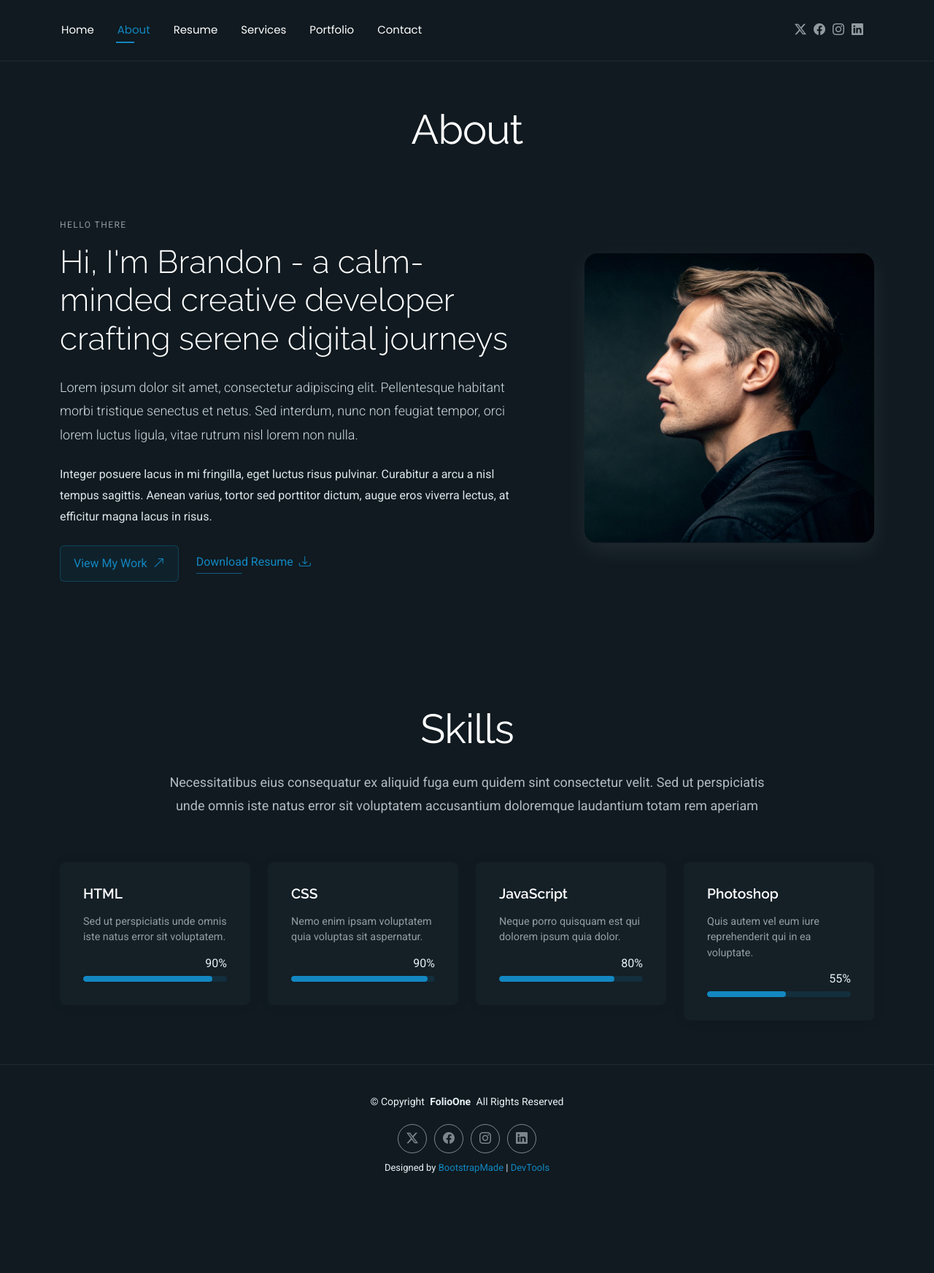
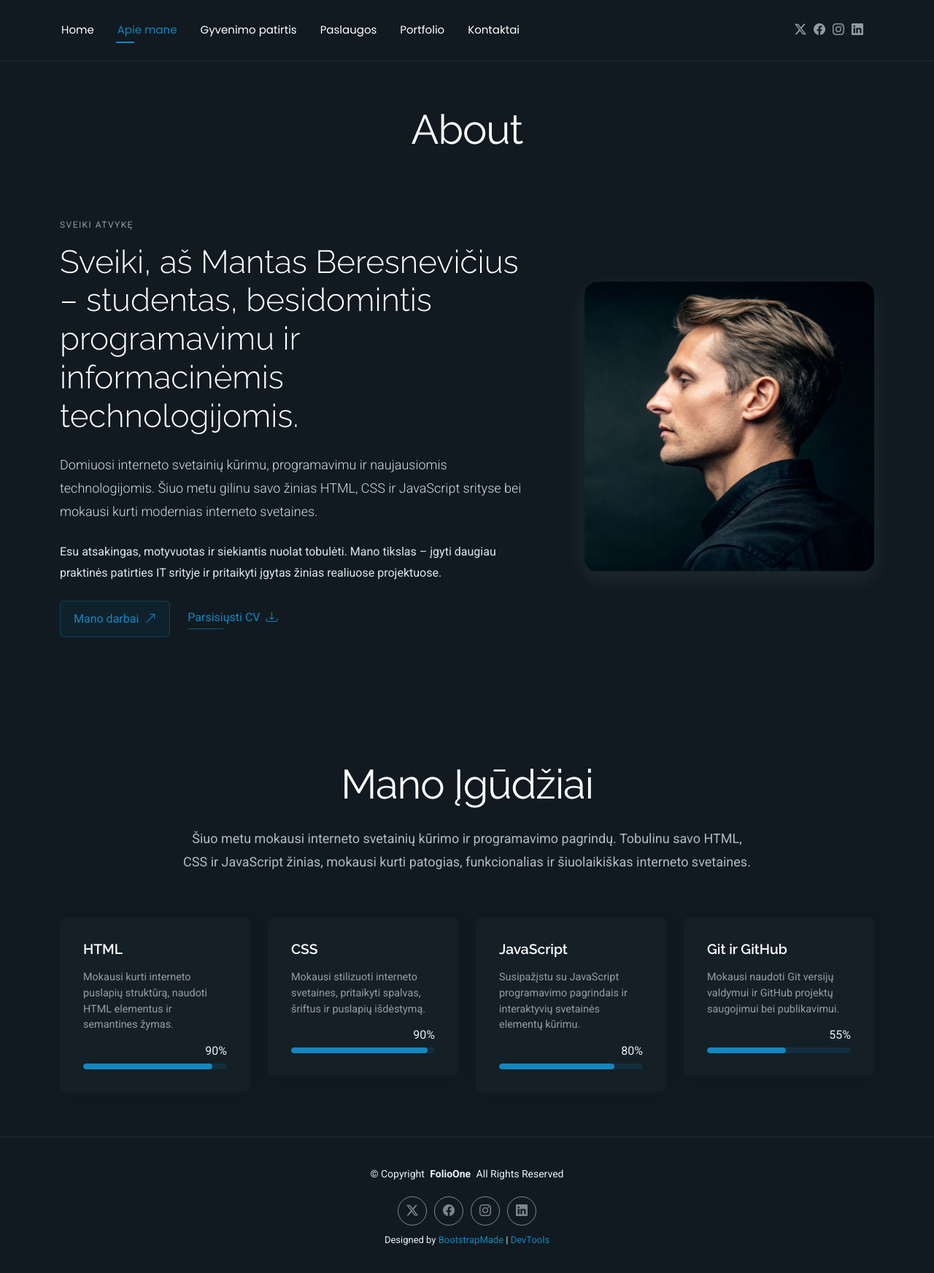
Before and after one commit to mantelisb397/mantelisb397.github.io, a plain HTML site: page about.html in a window 1280 px wide. Shown: the whole page at 73% size. Before the commit the page ends 1650 px from the top, so only its background shows below. Drawn offline with Linux system fonts and the light colour scheme.

Commit message:
Atnaujinta CV svetaine ir favicon

```diff
--- a/about.html
+++ b/about.html
@@ -49,11 +49,11 @@
       <nav id="navmenu" class="navmenu">
         <ul>
           <li><a href="index.html">Home</a></li>
-          <li><a href="about.html" class="active">About</a></li>
-          <li><a href="resume.html">Resume</a></li>
-          <li><a href="services.html">Services</a></li>
+          <li><a href="about.html" class="active">Apie mane</a></li>
+          <li><a href="resume.html">Gyvenimo patirtis</a></li>
+          <li><a href="services.html">Paslaugos</a></li>
           <li><a href="portfolio.html">Portfolio</a></li>
-          <li><a href="contact.html">Contact</a></li>
+          <li><a href="contact.html">Kontaktai</a></li>
         </ul>
         <i class="mobile-nav-toggle d-xl-none bi bi-list"></i>
       </nav>
@@ -84,21 +84,21 @@
         <div class="row align-items-center justify-content-between gy-5 mb-5">
           <div class="col-lg-7" data-aos="fade-right" data-aos-delay="150">
             <div class="intro-content">
-              <span class="eyebrow">Hello there</span>
-              <h2 class="headline">Hi, I'm Brandon - a calm-minded creative developer crafting serene digital journeys</h2>
+              <span class="eyebrow">SVEIKI ATVYKĘ</span>
+              <h2 class="headline">Sveiki, aš Mantas Beresnevičius – studentas, besidomintis programavimu ir informacinėmis technologijomis.</h2>
               <p class="lead">
-                Lorem ipsum dolor sit amet, consectetur adipiscing elit. Pellentesque habitant morbi tristique senectus et netus. Sed interdum, nunc non feugiat tempor, orci lorem luctus ligula, vitae rutrum nisl lorem non nulla.
+                Domiuosi interneto svetainių kūrimu, programavimu ir naujausiomis technologijomis. Šiuo metu gilinu savo žinias HTML, CSS ir JavaScript srityse bei mokausi kurti modernias interneto svetaines.
               </p>
               <p>
-                Integer posuere lacus in mi fringilla, eget luctus risus pulvinar. Curabitur a arcu a nisl tempus sagittis. Aenean varius, tortor sed porttitor dictum, augue eros viverra lectus, at efficitur magna lacus in risus.
+                Esu atsakingas, motyvuotas ir siekiantis nuolat tobulėti. Mano tikslas – įgyti daugiau praktinės patirties IT srityje ir pritaikyti įgytas žinias realiuose projektuose.
               </p>
 
               <div class="cta-group">
                 <a href="#portfolio" class="btn-ghost">
-                  View My Work <i class="bi bi-arrow-up-right"></i>
+                  Mano darbai <i class="bi bi-arrow-up-right"></i>
                 </a>
                 <a href="#" class="link-underline">
-                  Download Resume <i class="bi bi-download"></i>
+                  Parsisiųsti CV <i class="bi bi-download"></i>
                 </a>
               </div>
             </div>
@@ -119,8 +119,8 @@
 
       <!-- Section Title -->
       <div class="container section-title" data-aos="fade-up">
-        <h2>Skills</h2>
-        <p>Necessitatibus eius consequatur ex aliquid fuga eum quidem sint consectetur velit. Sed ut perspiciatis unde omnis iste natus error sit voluptatem accusantium doloremque laudantium totam rem aperiam</p>
+        <h2>Mano Įgūdžiai</h2>
+        <p>Šiuo metu mokausi interneto svetainių kūrimo ir programavimo pagrindų. Tobulinu savo HTML, CSS ir JavaScript žinias, mokausi kurti patogias, funkcionalias ir šiuolaikiškas interneto svetaines.</p>
       </div><!-- End Section Title -->
 
       <div class="container" data-aos="fade-up" data-aos-delay="100">
@@ -130,7 +130,7 @@
           <div class="col-md-6 col-lg-3" data-aos="fade-up" data-aos-delay="100">
             <div class="skill-box">
               <h3>HTML</h3>
-              <p>Sed ut perspiciatis unde omnis iste natus error sit voluptatem.</p>
+              <p>Mokausi kurti interneto puslapių struktūrą, naudoti HTML elementus ir semantines žymas.</p>
               <span class="text-end d-block">90%</span>
               <div class="progress">
                 <div class="progress-bar" role="progressbar" aria-valuenow="90" aria-valuemin="0" aria-valuemax="100"></div>
@@ -141,7 +141,7 @@
           <div class="col-md-6 col-lg-3" data-aos="fade-up" data-aos-delay="200">
             <div class="skill-box">
               <h3>CSS</h3>
-              <p>Nemo enim ipsam voluptatem quia voluptas sit aspernatur.</p>
+              <p>Mokausi stilizuoti interneto svetaines, pritaikyti spalvas, šriftus ir puslapių išdėstymą.</p>
               <span class="text-end d-block">90%</span>
               <div class="progress">
                 <div class="progress-bar" role="progressbar" aria-valuenow="95" aria-valuemin="0" aria-valuemax="100"></div>
@@ -152,7 +152,7 @@
           <div class="col-md-6 col-lg-3" data-aos="fade-up" data-aos-delay="300">
             <div class="skill-box">
               <h3>JavaScript</h3>
-              <p>Neque porro quisquam est qui dolorem ipsum quia dolor.</p>
+              <p>Susipažįstu su JavaScript programavimo pagrindais ir interaktyvių svetainės elementų kūrimu.</p>
               <span class="text-end d-block">80%</span>
               <div class="progress">
                 <div class="progress-bar" role="progressbar" aria-valuenow="80" aria-valuemin="0" aria-valuemax="100"></div>
@@ -162,8 +162,8 @@
 
           <div class="col-md-6 col-lg-3" data-aos="fade-up" data-aos-delay="400">
             <div class="skill-box">
-              <h3>Photoshop</h3>
-              <p>Quis autem vel eum iure reprehenderit qui in ea voluptate.</p>
+              <h3>Git ir GitHub</h3>
+              <p>Mokausi naudoti Git versijų valdymui ir GitHub projektų saugojimui bei publikavimui.</p>
               <span class="text-end d-block">55%</span>
               <div class="progress">
                 <div class="progress-bar" role="progressbar" aria-valuenow="55" aria-valuemin="0" aria-valuemax="100">
```
Also changed, not shown: contact.html (+4 -4 lines), index.html (+8 -8 lines), portfolio.html (+4 -4 lines), resume.html (+4 -4 lines), services.html (+4 -4 lines), starter-page.html (+4 -4 lines), assets/img/favicon.png.
